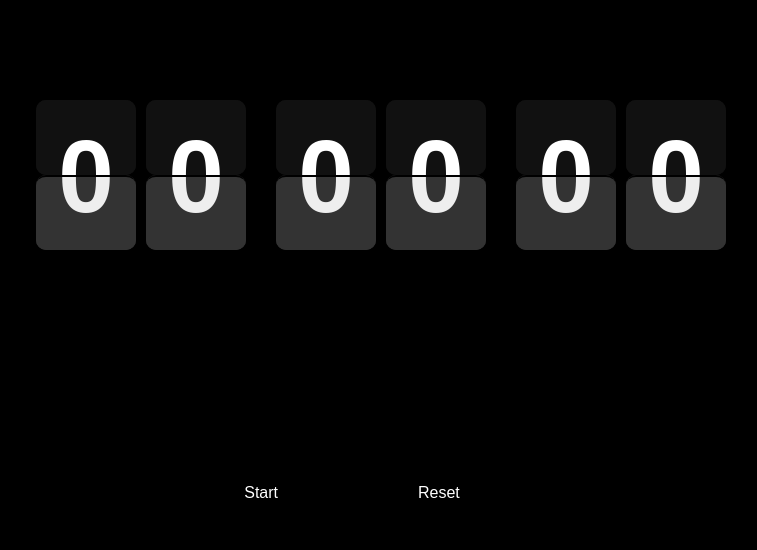
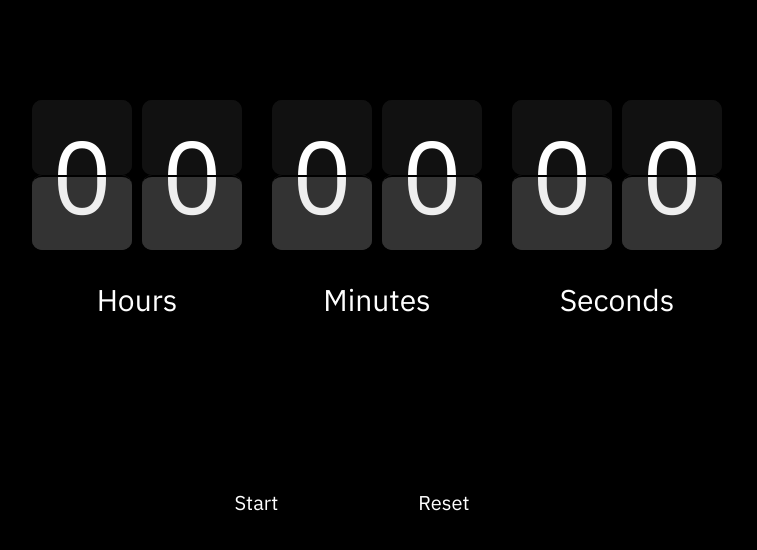
Before and after one commit to NPX2218/zen-studying-stopwatch, a plain HTML site: page index.html in a window 1280 px wide. Shown: the whole page, without its empty margins (288-1045 px from the left). Drawn offline with Linux system fonts and the light colour scheme.

Commit message:
Fixing bugs and cleaning UI

```diff
--- a/index.html
+++ b/index.html
@@ -6,7 +6,7 @@
     <link rel="stylesheet" href="./style.css" />
   </head>
   <body style="background-color: black">
-    <!-- partial:index.partial.html -->
+    <div class="container">
       <div class="countdown">
         <div class="time-section" id="hours">
           <div class="time-group">
@@ -31,7 +31,7 @@
               </div>
             </div>
           </div>
-        <p>Hours</p>
+          <p style="color: white">Hours</p>
         </div>
 
         <div class="time-section" id="minutes">
@@ -57,7 +57,7 @@
               </div>
             </div>
           </div>
-        <p>Minutes</p>
+          <p style="color: white">Minutes</p>
         </div>
 
         <div class="time-section" id="seconds">
@@ -83,7 +83,7 @@
               </div>
             </div>
           </div>
-        <p>Seconds</p>
+          <p style="color: white">Seconds</p>
         </div>
       </div>
       <div style="display: flex; justify-content: center">
@@ -97,6 +97,8 @@
 
         <button id="resetButton" onclick="resetTimer()">Reset</button>
       </div>
+    </div>
+    <!-- partial:index.partial.html -->
 
     <!-- partial -->
     <script src="./script.js"></script>
--- a/style.css
+++ b/style.css
@@ -1,8 +1,19 @@
+@import url("https://fonts.googleapis.com/css2?family=IBM+Plex+Sans:ital,wght@0,100;0,200;0,300;0,400;0,500;0,600;0,700;1,100;1,200;1,300;1,400;1,500;1,600;1,700&display=swap");
+
 * {
+  font-family: "IBM Plex Sans", sans-serif;
+  font-weight: 400;
+  font-style: normal;
   box-sizing: border-box;
   border-radius: 10px;
 }
 
+.container {
+  display: flex;
+  flex-direction: column;
+  justify-items: center;
+  align-items: center;
+}
 .countdown {
   margin: 100px auto;
   width: 50%;
@@ -118,7 +129,7 @@
 button {
   margin-top: 20px;
   padding: 20px 50px;
-  font-size: 16px;
+  font-size: 20px;
   cursor: pointer;
   background-color: black;
   color: white;
@@ -128,5 +139,11 @@ button {
 }
 
 button:hover {
-  background-color: #45a049;
+  background-color: #111;
 }
+html,
+body {
+  height: 100%; /* Set height of html and body to 100% */
+  margin: 0; /* Remove default margin */
+  padding: 0; /* Remove default padding */
+}
```
Lines whose indentation alone changed are shown as unchanged.
